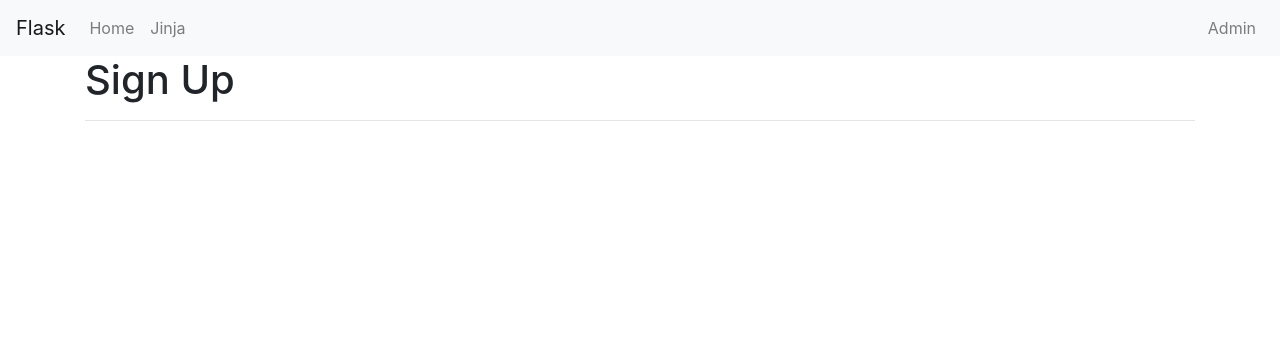
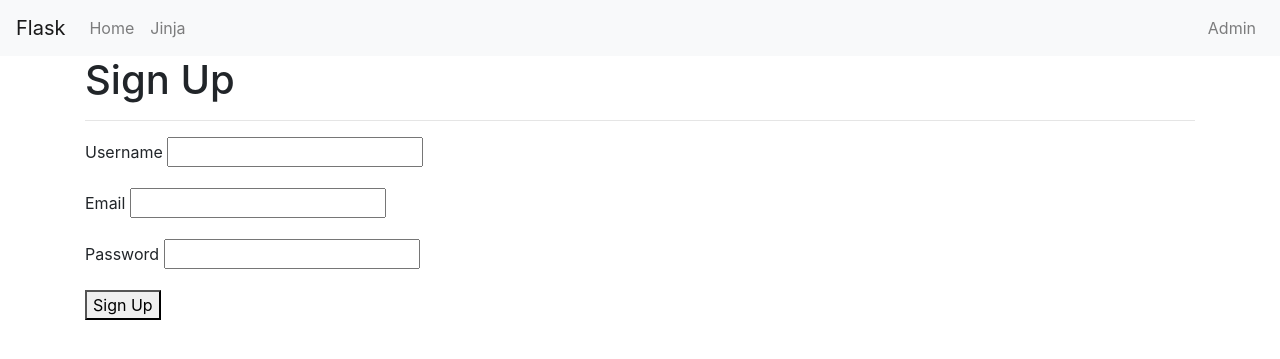
Before and after one commit to KevinHuria/flask-app, a Flask app: page /sign-up in a window 1280 px wide. Shown: the top 359 px of the page. Run offline with Flask 2, Linux system fonts and the light colour scheme; parts of the project's set-up code (start-up, migrations or seed data) failed here and were passed over.

Commit message:
Added changes to sign_up.html

```diff
--- a/app/app/templates/public/sign_up.html
+++ b/app/app/templates/public/sign_up.html
@@ -10,6 +10,23 @@ sign up
             <h1>Sign Up</h1>
             <hr>
 
+            <form action="sign_up" method="POST">
+                <div class="form-group">
+                    <label>Username</label>
+                    <input class="form_control" type="text" name="username">
+                </div>
+
+                <div class="form-group">
+                    <label>Email</label>
+                    <input class="form_control" type="email" name="email">
+                </div>
+
+                <div class="form-group">
+                    <label>Password</label>
+                    <input class="form_control" type="password" name="password">
+                </div>
+                <button type="submit" cls="btn btn-primary">Sign Up</button>
+            </form>
         </div>
     </div>
 </div>
--- a/app/app/templates/public/templates/public_template.html
+++ b/app/app/templates/public/templates/public_template.html
@@ -38,7 +38,7 @@
         <div class="collapse navbar-collapse" id="navbarNav">
             <ul class="navbar-nav ml-auto">
                 <li class="nav-item">
-                    <a class="nav-link" href="/admin/dashboard">Admin <span class="sr-only">(current)</span></a>
+                    <a class="nav-link" href="/admin/dashboard">Admin </a>
                 </li>
             </ul>
         </div>
```
